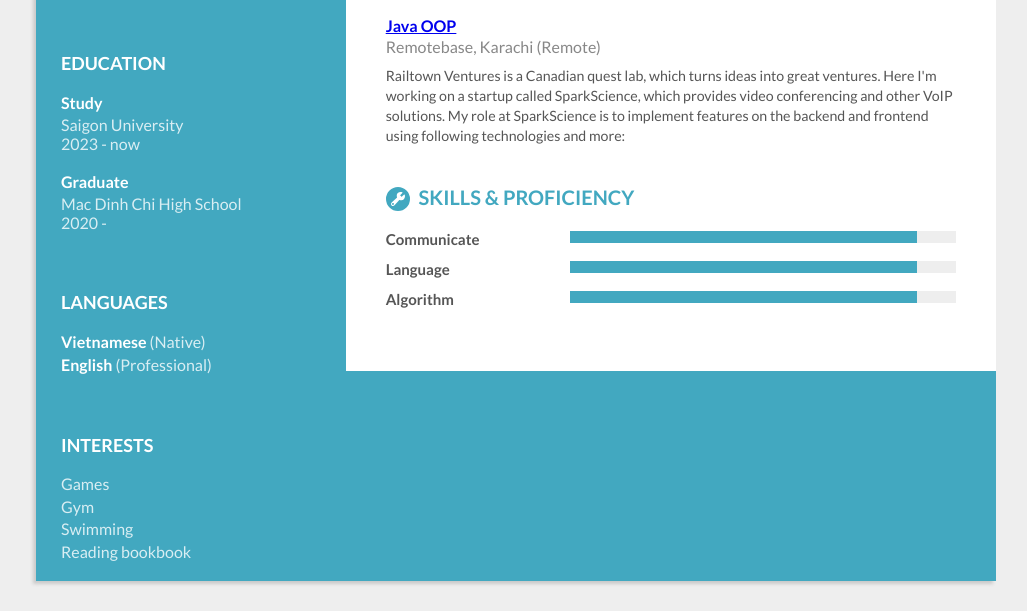
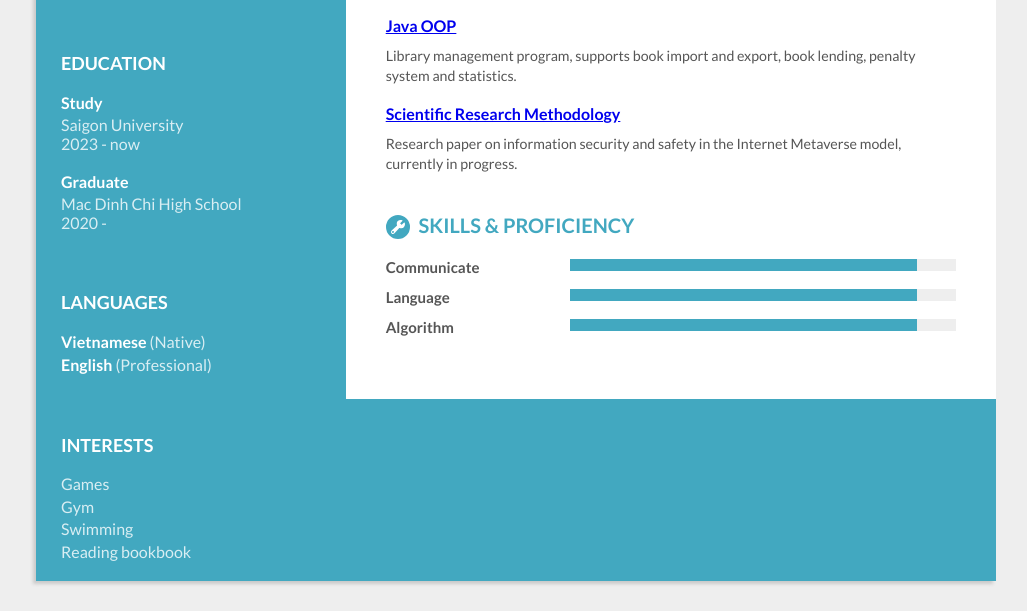
Before and after one commit to wuteebee/ngothuongbao.github.io, a plain HTML site: page index.html in a window 1280 px wide. Shown: the part 324-935 px from the top of the page, without its empty margins (124-1151 px from the left). Drawn offline with nearby package versions, Linux system fonts and the light colour scheme.

Commit message:
Update index.html

```diff
--- a/index.html
+++ b/index.html
@@ -89,9 +89,12 @@
                 <div class="exp-head clearfix">
                     <p class="exp-title"><a href="https://github.com/wuteebee/OOP-Thu-Vien" target="_blank">Java OOP</a></p>
                 </div>
-                <p class="exp-place">Remotebase, Karachi (Remote)</p>
-                <p class="exp-desc">Railtown Ventures is a Canadian quest lab, which turns ideas into great ventures. Here I'm working on a startup called SparkScience, which provides video conferencing and other VoIP solutions.
-                    My role at SparkScience is to implement features on the backend and frontend using following technologies and more:</p>
+                <p class="exp-desc">Library management program, supports book import and export, book lending, penalty system and statistics.</p>
+
+                <div class="exp-head clearfix">
+                    <p class="exp-title"><a href="https://github.com/tuankhoi18/Security-and-Privacy-of-the-Metaversen" target="_blank">Scientific Research Methodology</a></p>
+                </div>
+                <p class="exp-desc">Research paper on information security and safety in the Internet Metaverse model, currently in progress.</p>
 <!--                 <ul class="exp-items">
                     <li>Go / Golang </li>
                     <li>Web Services ( gin )</li>
```
